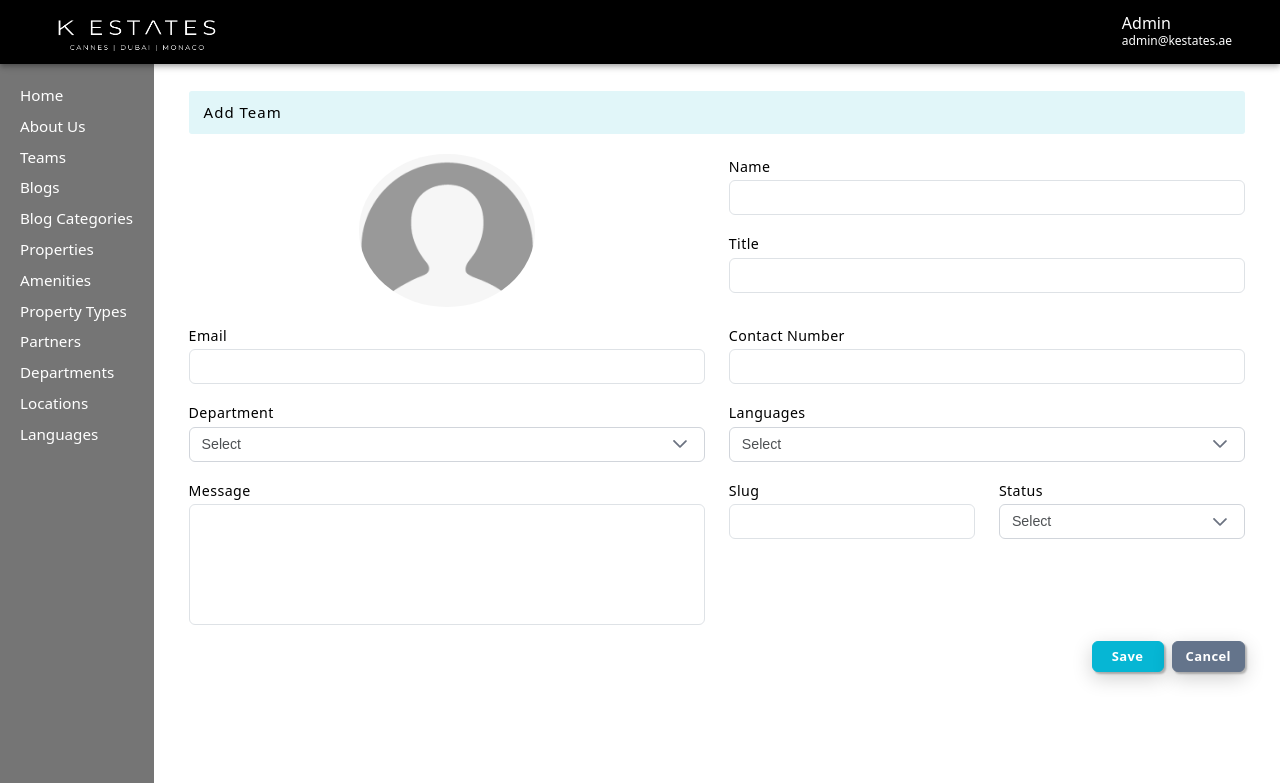
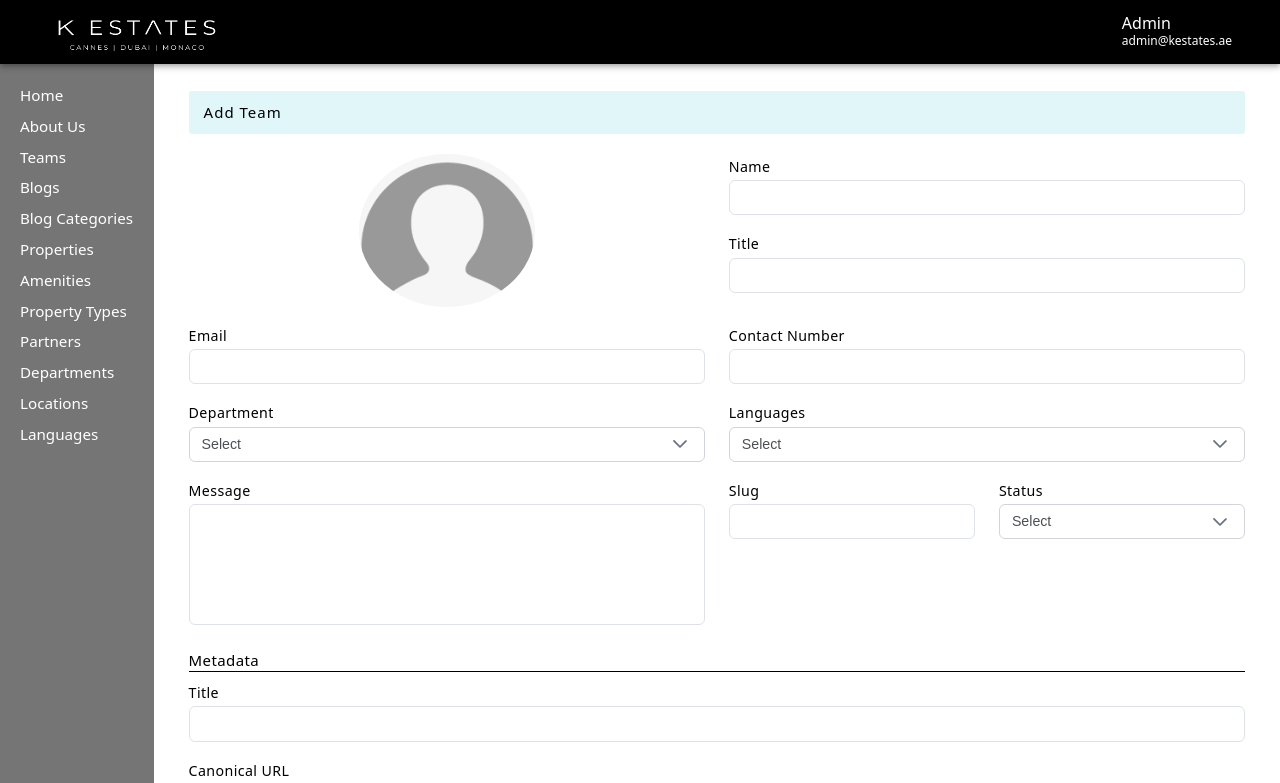
Before and after one commit to zaib-kestates/kestates-admin-portal, a React (Create React App) app: page /teams/add in a window 1280 px wide. Shown: the top 783 px of the page. Built offline with nearby package versions, Linux system fonts and the light colour scheme; no server answers; a web font is replaced by a local one.

Commit message:
Implements matadata in team details

```diff
--- a/src/components/Teams/Add.jsx
+++ b/src/components/Teams/Add.jsx
@@ -12,6 +12,7 @@ import useFetchLanguages from "../../hooks/useFetchLanguages";
 import ProfilePicture from "../../assets/user-prof.png";
 import { saveData } from "../../services/Team";
 import { teamObject } from "../../constants";
+import MetadataForm from "../Blogs/Metadata-form";
 import { STATUS } from "../../constants/common";
 import { populateFormData } from "../../helpers";
 import Errors from "../Layouts/Errors";
@@ -67,7 +68,7 @@ function AddTeam() {
       });
     } catch (error) {
       setErrors(error.response.data.messages);
-      window.scrollTo(0,0);
+      window.scrollTo(0, 0);
     }
   };
 
@@ -208,7 +209,9 @@ function AddTeam() {
             ></InputText>
           </div>
           <div className="col-md-3 mt-2 pt-2">
-            <label htmlFor="status" className="control-label">Status</label>
+            <label htmlFor="status" className="control-label">
+              Status
+            </label>
             <Dropdown
               id="status"
               name="status"
@@ -220,6 +223,14 @@ function AddTeam() {
             ></Dropdown>
           </div>
         </div>
+
+        {/* Metadata */}
+        <MetadataForm
+          title={team.metadata_title}
+          description={team.metadata_description}
+          canonical_url={team.metadata_canonical_url}
+          updateState={updateState}
+        />
 
         <div className="col-md-12 mt-2 pt-2 d-flex justify-content-end">
           <Button label="Save" onClick={save} />
--- a/src/components/Teams/Edit.jsx
+++ b/src/components/Teams/Edit.jsx
@@ -12,6 +12,7 @@ import useFetchDepartments from "../../hooks/useFetchDepartments";
 import useFetchLanguages from "../../hooks/useFetchLanguages";
 import { populateFormData } from "../../helpers";
 import { STATUS } from "../../constants/common";
+import MetadataForm from "../Blogs/Metadata-form";
 import Errors from "../Layouts/Errors";
 
 function EditTeam() {
@@ -233,6 +234,14 @@ function EditTeam() {
           </div>
         </div>
 
+        {/* Metadata */}
+        <MetadataForm
+          title={team.metadata_title}
+          description={team.metadata_description}
+          canonical_url={team.metadata_canonical_url}
+          updateState={updateState}
+        />
+
         <div className="col-md-12 mt-2 pt-2 d-flex justify-content-end">
           <Button label="Save" onClick={save} />
           <Button
```
